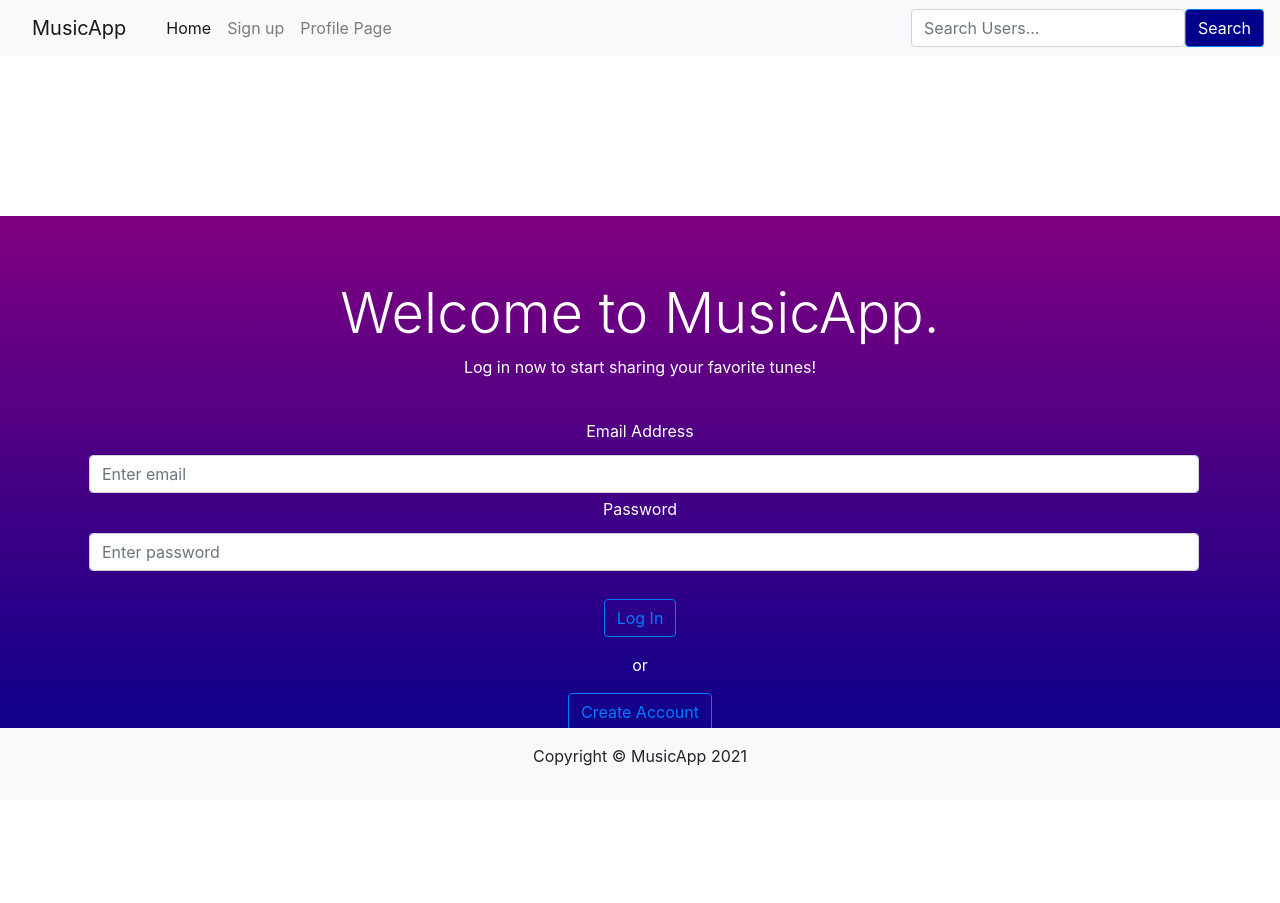
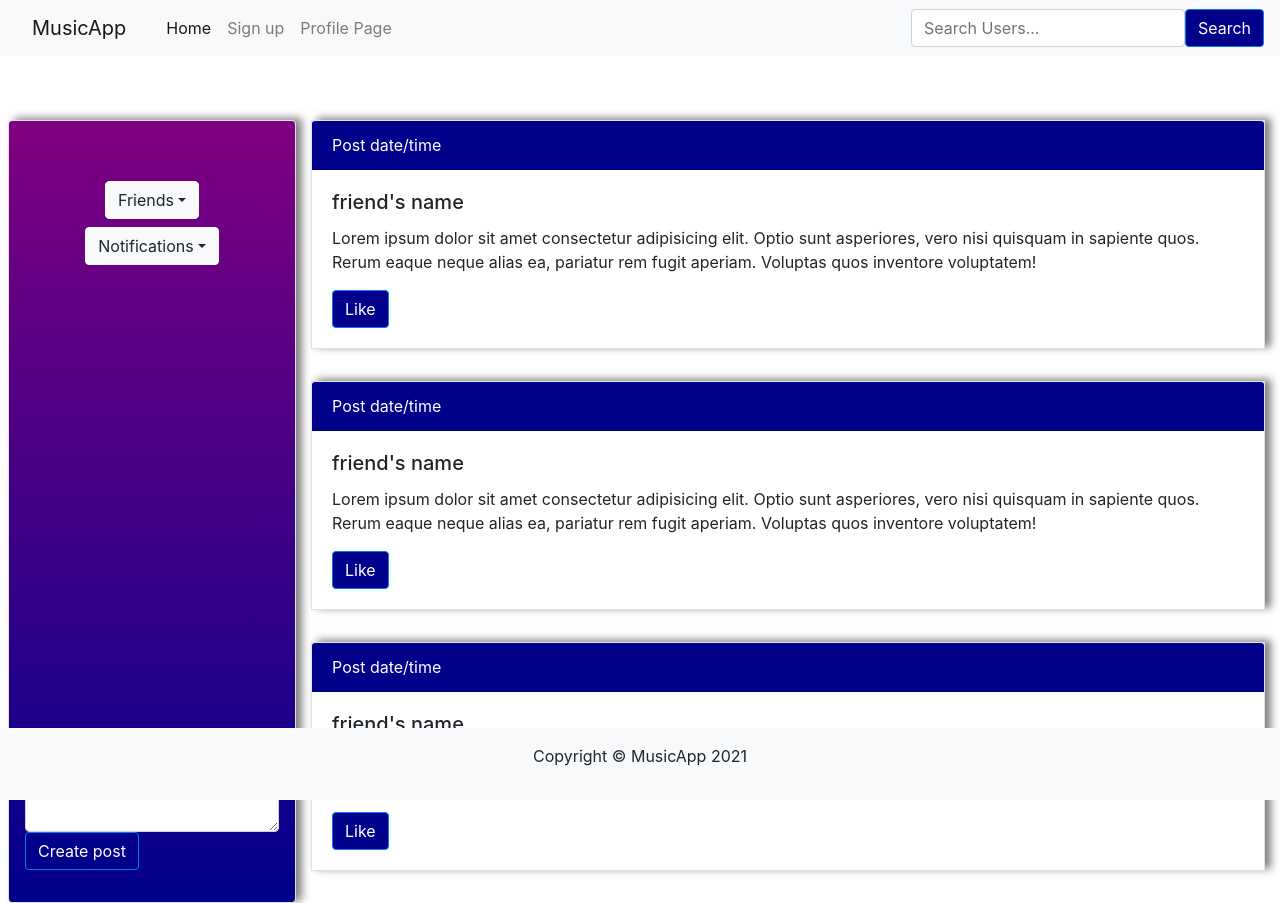
Before and after one commit to dwayne-jetski/social-media-platform, a React (Create React App) app in the folder social-media-frontend/: page / in a window 1280 px wide. Before the commit the page ends 800 px from the top, so only its background shows below. Built offline with nearby package versions, Linux system fonts and the light colour scheme.

Commit message:
added more styling to the main application page.

```diff
--- a/social-media-frontend/src/App.js
+++ b/social-media-frontend/src/App.js
@@ -12,8 +12,14 @@ import MainPage from './components/mainPage/mainPage'
 
 function App() {
 
-
-  const [ renderedPage, useRenderedPage ] = useState('landingPage')
+  return (
+    <div>
+      <NavBar/>
+      <MainPage/>
+      <Footer/>
+    </div>
+  )
+  /*const [ renderedPage, useRenderedPage ] = useState('landingPage')
 
   console.log("app.js renderedPage",renderedPage)
 
@@ -77,7 +83,7 @@ function App() {
           <Footer/>
       </div>
     );
-  }
+  }*/
 }
 
 export default App;
--- a/social-media-frontend/src/components/mainPage/mainPage.css
+++ b/social-media-frontend/src/components/mainPage/mainPage.css
@@ -7,6 +7,7 @@
 
 .main-card {
     background-image: linear-gradient(purple, darkblue);
+    height: 100%;
 }
 
 .card-info {
@@ -30,7 +31,7 @@
 }
 
 .new_post {
-    margin-top: 5em;
+    margin-top: 10em;
     padding: 1em;
 }
 
@@ -46,6 +47,11 @@ footer {
     color: white;
 }
 
+.post_button {
+    background-color: purple !important;
+    color: white;
+}
+
 .border {
     box-shadow: 6px -2px 8px grey;
     margin-bottom: 2em;
--- a/social-media-frontend/src/components/mainPage/mainPage.jsx
+++ b/social-media-frontend/src/components/mainPage/mainPage.jsx
@@ -11,16 +11,16 @@ const MainPage = () => {
     return(
         <div className="main">
             <div>
-                <Card className="main-card" style={{ width: '18rem' }}>
+                <Card className="main-card border" style={{ width: '18rem' }}>
                 <Card.Body className="">
                     <div className="drop-downs">
-                        <DropdownButton variant="outline-primary" className="m-2" id="dropdown-item-button" title="Friends">
+                        <DropdownButton variant="light" className="m-2 header" id="dropdown-item-button" title="Friends">
                         <Dropdown.Item as="button">friend 1</Dropdown.Item>
                         <Dropdown.Item as="button">friend 2</Dropdown.Item>
                         <Dropdown.Item as="button">friend 3</Dropdown.Item>
                         </DropdownButton>
                         <div>
-                        <DropdownButton variant="outline-primary" id="dropdown-item-button" title="Notifications">
+                        <DropdownButton variant="light" id="dropdown-item-button" title="Notifications">
                         <Dropdown.Item as="button">notification 1</Dropdown.Item>
                         <Dropdown.Item as="button">notification 2</Dropdown.Item>
                         <Dropdown.Item as="button">notification 3</Dropdown.Item>
@@ -31,7 +31,7 @@ const MainPage = () => {
                 <Form className="new_post">
                 <Form.Group controlId="exampleForm.ControlTextarea1">
                     <Form.Control as="textarea" rows={3} />
-                    <Button variant="outline-primary">Create post</Button>
+                    <Button className="header">Create post</Button>
                 </Form.Group>
                 </Form>
                 </Card>
@@ -46,7 +46,7 @@ const MainPage = () => {
                 <Card.Text>
                 Lorem ipsum dolor sit amet consectetur adipisicing elit. Optio sunt asperiores, vero nisi quisquam in sapiente quos. Rerum eaque neque alias ea, pariatur rem fugit aperiam. Voluptas quos inventore voluptatem!
                 </Card.Text>
-                <Button variant="primary">Like</Button>
+                <Button className="header">Like</Button>
             </Card.Body>
             </div>
             <div className="border">
@@ -56,7 +56,7 @@ const MainPage = () => {
                 <Card.Text>
                 Lorem ipsum dolor sit amet consectetur adipisicing elit. Optio sunt asperiores, vero nisi quisquam in sapiente quos. Rerum eaque neque alias ea, pariatur rem fugit aperiam. Voluptas quos inventore voluptatem!
                 </Card.Text>
-                <Button variant="primary">Like</Button>
+                <Button className="header">Like</Button>
             </Card.Body>
             </div>
             <div className="border">
@@ -66,7 +66,7 @@ const MainPage = () => {
                 <Card.Text>
                 Lorem ipsum dolor sit amet consectetur adipisicing elit. Optio sunt asperiores, vero nisi quisquam in sapiente quos. Rerum eaque neque alias ea, pariatur rem fugit aperiam. Voluptas quos inventore voluptatem!
                 </Card.Text>
-                <Button variant="primary">Like</Button>
+                <Button className="header">Like</Button>
             </Card.Body>
             </div>
             </div>
```
